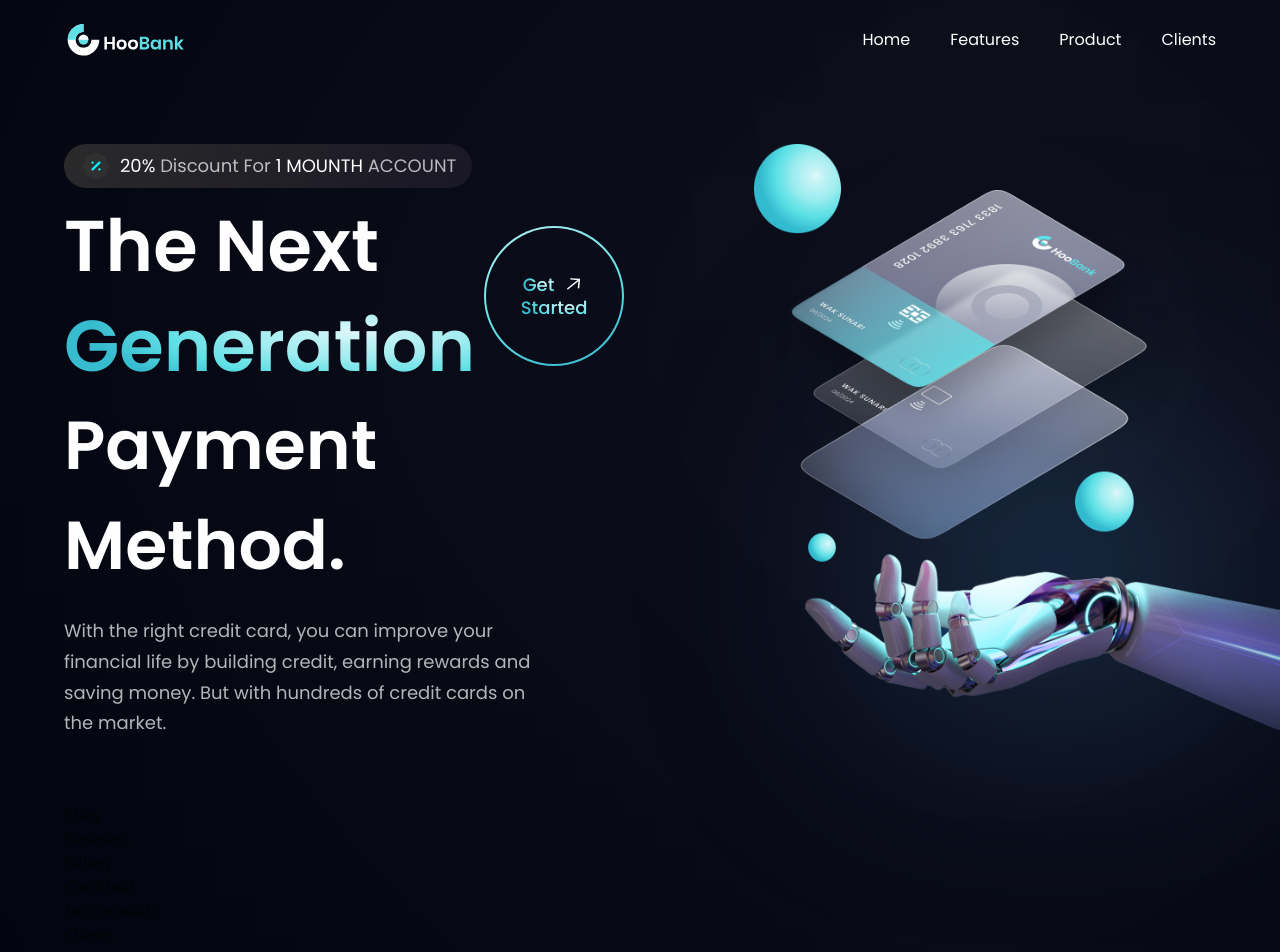
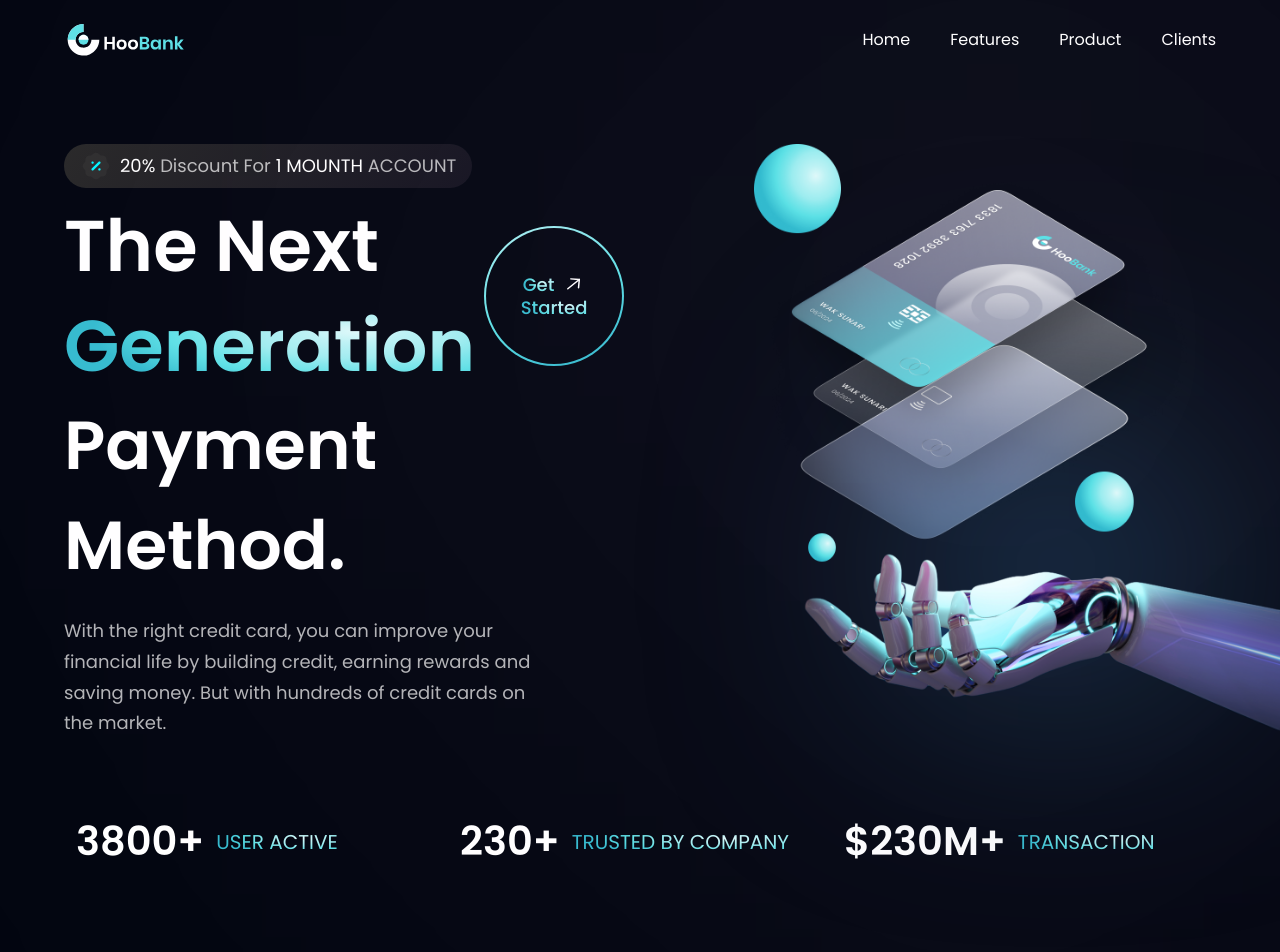
Before and after one commit to asafekauffmann/React-landing-page-bank, a React (Vite) app in the folder landing_page_bank/: page / in a window 1280 px wide. Shown: the top 952 px of the page. Built offline with nearby package versions, Linux system fonts and the light colour scheme.

Commit message:
Update Stats

```diff
--- a/landing_page_bank/src/components/Business.jsx
+++ b/landing_page_bank/src/components/Business.jsx
@@ -1,7 +1,10 @@
-function Business() {
-  return (
-    <h1>Business</h1>
-  );
-}
+import { features } from "../constants";
+import style, { layout } from "../style";
+import Button from './Button';
+
+
+const Business = () => (
+  <h2>Hi bro</h2>
+)
 
 export default Business;
--- a/landing_page_bank/src/components/Hero.jsx
+++ b/landing_page_bank/src/components/Hero.jsx
@@ -2,8 +2,7 @@
 import style from "../style";
 import GetStarted from "./GetStarted";
 
-function Hero() {
-  return (
+const Hero = () => (
     <section id="home" className={`flex md:flex-row flex-col ${style.paddingY}`}>
       <div className={`flex-1 ${style.flexStart} flex-col xl:px-0 sm:px-16 px-6`}>
 
@@ -50,7 +49,6 @@
         <GetStarted />
       </div>
     </section>
-  );
-}
+)
 
 export default Hero;
--- a/landing_page_bank/src/components/Stats.jsx
+++ b/landing_page_bank/src/components/Stats.jsx
@@ -1,7 +1,22 @@
-function Stats() {
-  return (
-    <h1>Stats</h1>
-  );
-}
+import { stats } from "../constants";
+import style from "../style";
+
+const Stats = () => (
+  <section className={`${style.flexCenter}
+    flex-row flex-wrap sm:mb-20 mb-6`}>
+      {stats.map((stat) => (
+        <div key={stat.id} className={`flex-1 flex justify-start items-center flex-row m-3`}>
+          <h4 className="font-poppins font-semibold xs:text-[40px] text-[30px] xs:leading-[53px] leading-[43px] text-white">
+            {stat.value}
+          </h4>
+          <p className="font-poppins font-normal xs:text-[20px] text-[15px] xs:leading-[26px] leading-[21px] text-gradient uppercase ml-3">
+            {stat.title}
+          </p>
+        </div>
+      ))}
+
+  </section>
+
+)
 
 export default Stats;
```
Also changed, not shown: landing_page_bank/vite.config.js.timestamp-1718671752273-36a9566789032.mjs (added, +10 -0 lines).
